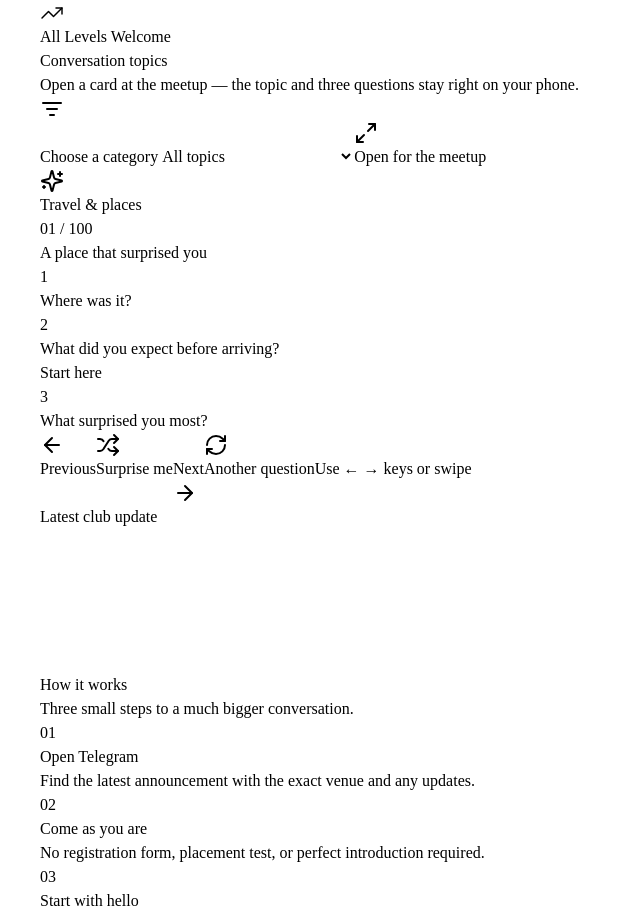
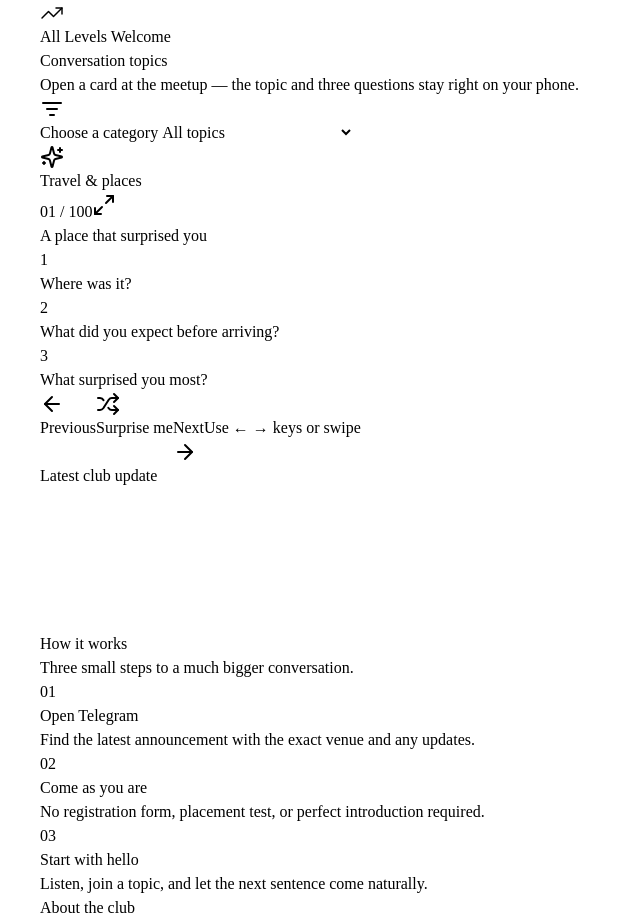
Before and after one commit to asamusenkaEPAM/AIBY, a React (Vite) app in the folder examples/english-club/source/: page / in a window 1280 px wide. Shown: the part 2603-3519 px from the top of the page, without its empty margins (0-640 px from the left). Built offline with nearby package versions, Linux system fonts and the light colour scheme; a web font is replaced by a local one.

Commit message:
Simplify conversation cards

```diff
--- a/examples/english-club/source/src/components/TopicsSection.jsx
+++ b/examples/english-club/source/src/components/TopicsSection.jsx
@@ -1,14 +1,10 @@
 import { useEffect, useMemo, useRef, useState } from 'react';
 import { createPortal } from 'react-dom';
-import { ArrowLeft, ArrowRight, ListFilter, Maximize2, RefreshCw, Shuffle, Sparkles, X } from 'lucide-react';
+import { ArrowLeft, ArrowRight, ListFilter, Maximize2, Shuffle, Sparkles, X } from 'lucide-react';
 import conversationTopics from '../data/conversationTopics';
 
 const STORAGE_KEY = 'english-club-topic-index';
 const topicCategories = [...new Set(conversationTopics.map((topic) => topic.category))];
-
-function randomPromptIndex(topicIndex) {
-  return Math.floor(Math.random() * conversationTopics[topicIndex].prompts.length);
-}
 
 function savedTopicIndex() {
   if (typeof window === 'undefined') return 0;
@@ -30,7 +26,6 @@ export default function TopicsSection({ copy }) {
   const [isTouching, setIsTouching] = useState(false);
   const [isFullscreen, setIsFullscreen] = useState(false);
   const [selectedCategory, setSelectedCategory] = useState('');
-  const [activePromptIndex, setActivePromptIndex] = useState(() => randomPromptIndex(savedTopicIndex()));
   const touchStart = useRef(null);
   const fullscreenButton = useRef(null);
   const closeButton = useRef(null);
@@ -87,7 +82,6 @@ export default function TopicsSection({ copy }) {
   const showTopic = (topicIndex, nextDirection) => {
     setDirection(nextDirection);
     setCurrentIndex(topicIndex);
-    setActivePromptIndex(randomPromptIndex(topicIndex));
   };
 
   const move = (step) => {
@@ -117,16 +111,6 @@ export default function TopicsSection({ copy }) {
 
     setSelectedCategory(category);
     showTopic(nextIndex, 'random');
-  };
-
-  const chooseAnotherQuestion = () => {
-    if (topic.prompts.length < 2) return;
-
-    let nextPromptIndex = activePromptIndex;
-    while (nextPromptIndex === activePromptIndex) {
-      nextPromptIndex = Math.floor(Math.random() * topic.prompts.length);
-    }
-    setActivePromptIndex(nextPromptIndex);
   };
 
   const handleKeyDown = (event) => {
@@ -223,7 +207,7 @@ export default function TopicsSection({ copy }) {
             <span className="text-sm font-bold tabular-nums text-cream/65">
               {String(currentPosition + 1).padStart(2, '0')} / {availableIndices.length}
             </span>
-            {fullscreen && (
+            {fullscreen ? (
               <button
                 ref={closeButton}
                 className="grid size-11 shrink-0 place-items-center rounded-full border border-white/25 bg-white/10 transition hover:bg-white/15"
@@ -232,6 +216,17 @@ export default function TopicsSection({ copy }) {
                 aria-label={copy.topics.closeFullscreen}
               >
                 <X className="size-5" aria-hidden="true" />
+              </button>
+            ) : (
+              <button
+                ref={fullscreenButton}
+                className="grid size-10 shrink-0 place-items-center rounded-full border border-white/25 bg-white/10 transition hover:bg-white/15 md:hidden"
+                type="button"
+                onClick={openFullscreen}
+                aria-label={copy.topics.fullscreen}
+                aria-haspopup="dialog"
+              >
+                <Maximize2 className="size-4" aria-hidden="true" />
               </button>
             )}
           </div>
@@ -242,24 +237,17 @@ export default function TopicsSection({ copy }) {
             {topic.title}
           </h3>
           <ol className={`grid md:grid-cols-3 ${fullscreen ? 'mt-7 gap-2.5' : 'mt-10 gap-3'}`}>
-            {topic.prompts.map((prompt, index) => {
-              const isActivePrompt = index === activePromptIndex;
-              return (
+            {topic.prompts.map((prompt, index) => (
               <li
                 key={prompt}
-                aria-current={isActivePrompt ? 'true' : undefined}
-                className={`flex gap-4 rounded-[22px] border backdrop-blur-sm transition-[background-color,border-color,box-shadow] duration-200 ${fullscreen ? 'min-h-0 p-4' : 'min-h-28 p-5 sm:p-6'} ${isActivePrompt ? 'border-terracotta/70 bg-white/15 shadow-[0_14px_38px_rgba(0,0,0,0.12)]' : 'border-white/15 bg-white/8'}`}
+                className={`flex gap-4 rounded-[22px] border border-white/15 bg-white/8 backdrop-blur-sm ${fullscreen ? 'min-h-0 p-4' : 'min-h-28 p-5 sm:p-6'}`}
               >
-                <span className={`grid size-8 shrink-0 place-items-center rounded-full text-xs font-bold transition-colors ${isActivePrompt ? 'bg-terracotta text-navy' : 'bg-white/12 text-cream/70'}`}>
+                <span className="grid size-8 shrink-0 place-items-center rounded-full bg-terracotta text-xs font-bold text-navy">
                   {index + 1}
                 </span>
-                <div className="min-w-0">
-                  <p className="pt-1 text-sm font-medium leading-relaxed text-cream/85 sm:text-base">{prompt}</p>
-                  {isActivePrompt && <span lang={copy.htmlLang} className="mt-3 inline-flex rounded-full bg-terracotta/15 px-3 py-1 text-[10px] font-bold uppercase tracking-[0.14em] text-terracotta">{copy.topics.startHere}</span>}
-                </div>
+                <p className="pt-1 text-sm font-medium leading-relaxed text-cream/85 sm:text-base">{prompt}</p>
               </li>
-              );
-            })}
+            ))}
           </ol>
         </div>
       </div>
@@ -272,7 +260,7 @@ export default function TopicsSection({ copy }) {
       </div>
 
       {fullscreen ? (
-        <div className="relative mt-6 flex flex-wrap items-center justify-center gap-3">
+        <div className="relative mt-6 flex items-center justify-center gap-3">
           <button className="grid size-12 place-items-center rounded-full border border-white/25 transition hover:bg-white/10" type="button" onClick={() => move(-1)} aria-label={copy.topics.previous}>
             <ArrowLeft className="size-5" aria-hidden="true" />
           </button>
@@ -283,30 +271,22 @@ export default function TopicsSection({ copy }) {
           <button className="grid size-12 place-items-center rounded-full border border-white/25 transition hover:bg-white/10" type="button" onClick={() => move(1)} aria-label={copy.topics.next}>
             <ArrowRight className="size-5" aria-hidden="true" />
           </button>
-          <button className="inline-flex min-h-12 items-center justify-center gap-2 rounded-full border border-white/25 px-5 text-sm font-bold transition hover:bg-white/10" type="button" onClick={chooseAnotherQuestion}>
-            <RefreshCw className="size-4 text-terracotta" aria-hidden="true" />
-            {copy.topics.anotherQuestion}
-          </button>
         </div>
       ) : (
-        <div className="relative mt-7 grid grid-cols-2 items-center gap-3 sm:flex sm:flex-wrap">
-          <button className="order-1 inline-flex min-h-12 items-center justify-center gap-2 rounded-full border border-white/25 px-4 text-sm font-bold transition hover:-translate-y-0.5 hover:bg-white/10 sm:order-none sm:px-5" type="button" onClick={() => move(-1)} aria-label={copy.topics.previous}>
+        <div className="relative mt-7 flex flex-wrap items-center gap-3">
+          <button className="inline-flex min-h-12 items-center justify-center gap-2 rounded-full border border-white/25 px-5 text-sm font-bold transition hover:-translate-y-0.5 hover:bg-white/10" type="button" onClick={() => move(-1)} aria-label={copy.topics.previous}>
             <ArrowLeft className="size-4" aria-hidden="true" />
             {copy.topics.previous}
           </button>
-          <button className="order-3 inline-flex min-h-12 items-center justify-center gap-2 rounded-full bg-cream px-4 text-sm font-bold text-navy transition hover:-translate-y-0.5 sm:order-none sm:px-5" type="button" onClick={surpriseMe}>
+          <button className="inline-flex min-h-12 items-center justify-center gap-2 rounded-full bg-cream px-5 text-sm font-bold text-navy transition hover:-translate-y-0.5" type="button" onClick={surpriseMe}>
             <Shuffle className="size-4 text-terracotta" aria-hidden="true" />
             {copy.topics.surprise}
           </button>
-          <button className="order-2 inline-flex min-h-12 items-center justify-center gap-2 rounded-full border border-white/25 px-4 text-sm font-bold transition hover:-translate-y-0.5 hover:bg-white/10 sm:order-none sm:px-5" type="button" onClick={() => move(1)} aria-label={copy.topics.next}>
+          <button className="inline-flex min-h-12 items-center justify-center gap-2 rounded-full border border-white/25 px-5 text-sm font-bold transition hover:-translate-y-0.5 hover:bg-white/10" type="button" onClick={() => move(1)} aria-label={copy.topics.next}>
             {copy.topics.next}
             <ArrowRight className="size-4" aria-hidden="true" />
           </button>
-          <button className="order-4 inline-flex min-h-12 items-center justify-center gap-2 rounded-full border border-white/25 px-4 text-sm font-bold transition hover:-translate-y-0.5 hover:bg-white/10 sm:order-none sm:px-5" type="button" onClick={chooseAnotherQuestion}>
-            <RefreshCw className="size-4 text-terracotta" aria-hidden="true" />
-            {copy.topics.anotherQuestion}
-          </button>
-          <span className="order-5 ml-auto hidden text-xs font-medium text-cream/50 md:block sm:order-none">{copy.topics.hint}</span>
+          <span className="ml-auto hidden text-xs font-medium text-cream/50 md:block">{copy.topics.hint}</span>
         </div>
       )}
     </article>
@@ -328,16 +308,6 @@ export default function TopicsSection({ copy }) {
                 {topicCategories.map((category) => <option key={category} value={category} lang="en">{category}</option>)}
               </select>
             </label>
-            <button
-              ref={fullscreenButton}
-              className="button-primary inline-flex min-h-12 items-center justify-center gap-2 px-5 md:hidden"
-              type="button"
-              onClick={openFullscreen}
-              aria-haspopup="dialog"
-            >
-              <Maximize2 className="size-4" aria-hidden="true" />
-              {copy.topics.fullscreen}
-            </button>
           </div>
 
           <div
--- a/examples/english-club/source/src/i18n.js
+++ b/examples/english-club/source/src/i18n.js
@@ -11,7 +11,7 @@ const translations = {
     features: ['Friendly Community', 'Free to Join', 'In-Person Meetups', 'All Levels Welcome'], highlights: 'Club highlights',
     about: { label: 'About the club', title: 'A social evening where English happens naturally.', text: 'A place in Budva, Montenegro, where locals, newcomers, and visitors share stories, ask good questions, and become more confident one conversation at a time.', promises: ['No tests or formal lessons', 'Space to listen before you speak', 'A different mix of people every week'] },
     events: { label: 'Latest club update', checking: 'Checking Telegram', looking: 'Looking for the latest meetup…', updates: 'Updates from Telegram', soon: 'Next meetup details coming soon', soonText: 'The next date and venue will appear here as soon as they are announced in Telegram.', live: 'Live from Telegram', next: 'Next conversation night', date: 'Date & time', location: 'Location', openLocation: 'Open location', view: 'View in Telegram', check: 'Check Telegram' },
-    topics: { label: 'Conversation topics', usage: 'Open a card at the meetup — the topic and three questions stay right on your phone.', title: 'Pick a card. Start somewhere unexpected.', text: 'One hundred conversation starters for the table. Each card gives you a theme and three easy ways into the discussion.', deck: 'Conversation topic deck', chooseCategory: 'Choose a category', allCategories: 'All topics', fullscreen: 'Open for the meetup', closeFullscreen: 'Close full-screen topic', previous: 'Previous', next: 'Next', surprise: 'Surprise me', anotherQuestion: 'Another question', startHere: 'Start here', hint: 'Use ← → keys or swipe', dialog: 'Full-screen conversation topic' },
+    topics: { label: 'Conversation topics', usage: 'Open a card at the meetup — the topic and three questions stay right on your phone.', title: 'Pick a card. Start somewhere unexpected.', text: 'One hundred conversation starters for the table. Each card gives you a theme and three easy ways into the discussion.', deck: 'Conversation topic deck', chooseCategory: 'Choose a category', allCategories: 'All topics', fullscreen: 'Open topic in full screen', closeFullscreen: 'Close full-screen topic', previous: 'Previous', next: 'Next', surprise: 'Surprise me', hint: 'Use ← → keys or swipe', dialog: 'Full-screen conversation topic' },
     how: { label: 'How it works', title: 'Three small steps to a much bigger conversation.', steps: [['Open Telegram', 'Find the latest announcement with the exact venue and any updates.'], ['Come as you are', 'No registration form, placement test, or perfect introduction required.'], ['Start with hello', 'Listen, join a topic, and let the next sentence come naturally.']] },
     footer: { text: 'A friendly place to practice English, meet people, and feel at home in Budva, Montenegro.', tagline: 'Real people · Real conversations' },
   },
@@ -25,7 +25,7 @@ const translations = {
     features: ['Дружеская атмосфера', 'Участие бесплатно', 'Встречаемся офлайн', 'Любой уровень английского'], highlights: 'Преимущества клуба',
     about: { label: 'О клубе', title: 'Живое общение на английском — без уроков и оценок.', text: 'Мы встречаемся в Будве, чтобы местные жители, те, кто недавно переехал, и путешественники могли знакомиться, делиться историями и увереннее говорить по-английски.', promises: ['Без тестов и формальных уроков', 'Можно сначала послушать', 'Новые люди каждую неделю'] },
     events: { label: 'Новости клуба', checking: 'Проверяем Telegram', looking: 'Ищем информацию о следующей встрече…', updates: 'Обновления из Telegram', soon: 'Скоро анонсируем следующую встречу', soonText: 'Опубликуем дату и место в Telegram — и они сразу появятся здесь.', live: 'Прямо из Telegram', next: 'Ближайшая встреча клуба', date: 'Дата и время', location: 'Место', openLocation: 'Показать на карте', view: 'Открыть в Telegram', check: 'Открыть Telegram' },
-    topics: { label: 'Темы для разговоров', usage: 'Откройте карточку на встрече — тема и три вопроса будут прямо в телефоне.', title: 'Выберите карточку. Начните с неожиданного.', text: 'Сто тем для разговора за одним столом. В каждой карточке — основная тема и три вопроса, с которых легко начать.', deck: 'Карточки с темами для разговоров', chooseCategory: 'Выбрать категорию', allCategories: 'Все темы', fullscreen: 'Открыть для встречи', closeFullscreen: 'Закрыть полноэкранный режим', previous: 'Назад', next: 'Дальше', surprise: 'Случайная тема', anotherQuestion: 'Другой вопрос', startHere: 'Начните с этого', hint: 'Листайте стрелками или свайпом', dialog: 'Тема для разговора на весь экран' },
+    topics: { label: 'Темы для разговоров', usage: 'Откройте карточку на встрече — тема и три вопроса будут прямо в телефоне.', title: 'Выберите карточку. Начните с неожиданного.', text: 'Сто тем для разговора за одним столом. В каждой карточке — основная тема и три вопроса, с которых легко начать.', deck: 'Карточки с темами для разговоров', chooseCategory: 'Выбрать категорию', allCategories: 'Все темы', fullscreen: 'Открыть тему на весь экран', closeFullscreen: 'Закрыть полноэкранный режим', previous: 'Назад', next: 'Дальше', surprise: 'Случайная тема', hint: 'Листайте стрелками или свайпом', dialog: 'Тема для разговора на весь экран' },
     how: { label: 'Как это работает', title: 'Три простых шага к хорошему разговору.', steps: [['Откройте Telegram', 'Там всегда есть свежий анонс с точным временем и адресом.'], ['Приходите без подготовки', 'Не нужно регистрироваться, проходить тест или заранее придумывать, что сказать.'], ['Начните с приветствия', 'Послушайте, включитесь в разговор — дальше всё пойдёт само.']] },
     footer: { text: 'Разговорный клуб в Будве, где практикуют английский, знакомятся и находят свой круг.', tagline: 'Знакомимся · Общаемся · Практикуем английский' },
   },
@@ -39,7 +39,7 @@ const translations = {
     features: ['Opuštena atmosfera', 'Učešće je besplatno', 'Družimo se uživo', 'Za sve nivoe engleskog'], highlights: 'Prednosti kluba',
     about: { label: 'O klubu', title: 'Razgovor na engleskom — bez časova i ocjenjivanja.', text: 'Okupljamo se u Budvi kako bi se lokalci, oni koji su se nedavno doselili i posjetioci upoznali, razmijenili priče i sigurnije govorili engleski.', promises: ['Bez testova i formalnih časova', 'Možete prvo samo slušati', 'Nova poznanstva svake sedmice'] },
     events: { label: 'Novosti iz kluba', checking: 'Provjeravamo Telegram', looking: 'Tražimo informacije o sljedećem druženju…', updates: 'Novosti sa Telegrama', soon: 'Uskoro objavljujemo sljedeće druženje', soonText: 'Čim datum i mjesto objavimo na Telegramu, pojaviće se i ovdje.', live: 'Direktno sa Telegrama', next: 'Sljedeće druženje', date: 'Datum i vrijeme', location: 'Mjesto', openLocation: 'Pogledajte na mapi', view: 'Pogledajte na Telegramu', check: 'Otvorite Telegram' },
-    topics: { label: 'Teme za razgovor', usage: 'Otvorite karticu na druženju — tema i tri pitanja biće vam na telefonu.', title: 'Izaberite karticu i započnite neobičan razgovor.', text: 'Sto tema za razgovor za zajedničkim stolom. Svaka kartica donosi temu i tri jednostavna pitanja za početak.', deck: 'Kartice sa temama za razgovor', chooseCategory: 'Izaberite kategoriju', allCategories: 'Sve teme', fullscreen: 'Otvorite za druženje', closeFullscreen: 'Zatvorite prikaz preko cijelog ekrana', previous: 'Prethodna', next: 'Sljedeća', surprise: 'Iznenadi me', anotherQuestion: 'Drugo pitanje', startHere: 'Počnite odavde', hint: 'Listajte strelicama ili prevucite prstom', dialog: 'Tema za razgovor preko cijelog ekrana' },
+    topics: { label: 'Teme za razgovor', usage: 'Otvorite karticu na druženju — tema i tri pitanja biće vam na telefonu.', title: 'Izaberite karticu i započnite neobičan razgovor.', text: 'Sto tema za razgovor za zajedničkim stolom. Svaka kartica donosi temu i tri jednostavna pitanja za početak.', deck: 'Kartice sa temama za razgovor', chooseCategory: 'Izaberite kategoriju', allCategories: 'Sve teme', fullscreen: 'Otvorite temu preko cijelog ekrana', closeFullscreen: 'Zatvorite prikaz preko cijelog ekrana', previous: 'Prethodna', next: 'Sljedeća', surprise: 'Iznenadi me', hint: 'Listajte strelicama ili prevucite prstom', dialog: 'Tema za razgovor preko cijelog ekrana' },
     how: { label: 'Kako funkcioniše', title: 'Tri jednostavna koraka do dobrog razgovora.', steps: [['Otvorite Telegram', 'Tamo je uvijek najnovija objava sa tačnim vremenom i adresom.'], ['Dođite bez pripreme', 'Ne morate se prijavljivati, raditi test niti unaprijed smišljati šta ćete reći.'], ['Počnite pozdravom', 'Saslušajte druge, uključite se u razgovor — dalje će ići samo od sebe.']] },
     footer: { text: 'Klub u Budvi u kojem vježbamo engleski, upoznajemo ljude i pronalazimo svoju ekipu.', tagline: 'Upoznajemo se · Razgovaramo · Vježbamo engleski' },
   },
@@ -53,7 +53,7 @@ const translations = {
     features: ['Samimi bir ortam', 'Katılım ücretsiz', 'Yüz yüze buluşmalar', 'Her seviyeye uygun'], highlights: 'Kulübün öne çıkanları',
     about: { label: 'Kulüp hakkında', title: 'Ders yok, not yok — sadece İngilizce sohbet.', text: "Budva'da yaşayanların, şehre yeni gelenlerin ve gezginlerin tanıştığı; hikâyelerini paylaştığı ve konuşarak İngilizce özgüvenini geliştirdiği bir topluluğuz.", promises: ['Sınav ve resmi ders yok', 'İsterseniz önce sadece dinleyebilirsiniz', 'Her hafta yeni insanlarla tanışma fırsatı'] },
     events: { label: 'Kulüpten haberler', checking: 'Telegram kontrol ediliyor', looking: 'Sıradaki buluşmanın ayrıntılarını arıyoruz…', updates: "Telegram'dan güncellemeler", soon: 'Yeni buluşmayı yakında duyuracağız', soonText: "Tarih ve mekânı Telegram'da paylaşır paylaşmaz burada da görebilirsiniz.", live: "Telegram'dan", next: 'Sıradaki buluşma', date: 'Tarih ve saat', location: 'Mekân', openLocation: 'Haritada göster', view: "Telegram'da görüntüle", check: "Telegram'ı aç" },
-    topics: { label: 'Sohbet konuları', usage: 'Buluşmada bir kart açın — konu ve üç soru telefonunuzda hazır olsun.', title: 'Bir kart seçin. Sohbeti beklenmedik bir yerden başlatın.', text: 'Aynı masa etrafında yüz farklı sohbet konusu. Her kartta bir ana konu ve sohbeti başlatacak üç soru var.', deck: 'Sohbet konusu kartları', chooseCategory: 'Kategori seçin', allCategories: 'Tüm konular', fullscreen: 'Buluşma için aç', closeFullscreen: 'Tam ekran görünümünü kapat', previous: 'Önceki', next: 'Sonraki', surprise: 'Rastgele konu', anotherQuestion: 'Başka bir soru', startHere: 'Buradan başlayın', hint: 'Ok tuşlarını kullanın veya kaydırın', dialog: 'Tam ekran sohbet konusu' },
+    topics: { label: 'Sohbet konuları', usage: 'Buluşmada bir kart açın — konu ve üç soru telefonunuzda hazır olsun.', title: 'Bir kart seçin. Sohbeti beklenmedik bir yerden başlatın.', text: 'Aynı masa etrafında yüz farklı sohbet konusu. Her kartta bir ana konu ve sohbeti başlatacak üç soru var.', deck: 'Sohbet konusu kartları', chooseCategory: 'Kategori seçin', allCategories: 'Tüm konular', fullscreen: 'Konuyu tam ekranda aç', closeFullscreen: 'Tam ekran görünümünü kapat', previous: 'Önceki', next: 'Sonraki', surprise: 'Rastgele konu', hint: 'Ok tuşlarını kullanın veya kaydırın', dialog: 'Tam ekran sohbet konusu' },
     how: { label: 'Nasıl işliyor?', title: 'İyi bir sohbet için üç basit adım.', steps: [["Telegram'ı açın", 'Güncel duyuruda saat, adres ve olası değişiklikleri bulabilirsiniz.'], ['Hazırlık yapmadan gelin', 'Kayıt olmanız, sınava girmeniz veya ne söyleyeceğinizi önceden düşünmeniz gerekmez.'], ['Bir merhabayla başlayın', 'Önce dinleyin, sohbete katılın — gerisi kendiliğinden gelir.']] },
     footer: { text: "Budva'da İngilizce pratik yaptığımız, yeni insanlarla tanıştığımız ve kendi çevremizi kurduğumuz bir sohbet kulübü.", tagline: 'Tanışıyoruz · Konuşuyoruz · İngilizce pratik yapıyoruz' },
   },
```
Also changed, not shown: 9 other files (tests, documents, lock files or other folders).
